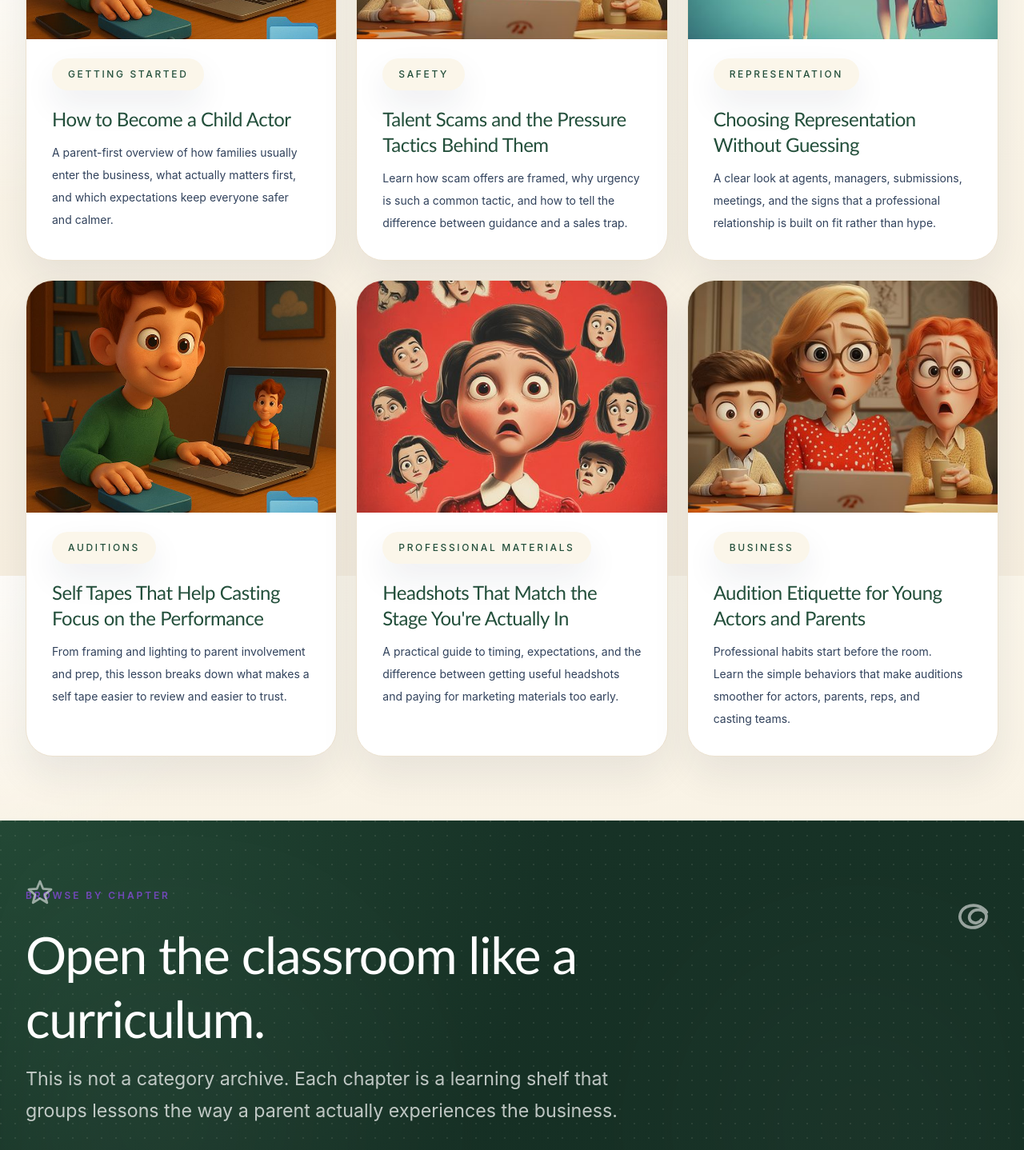
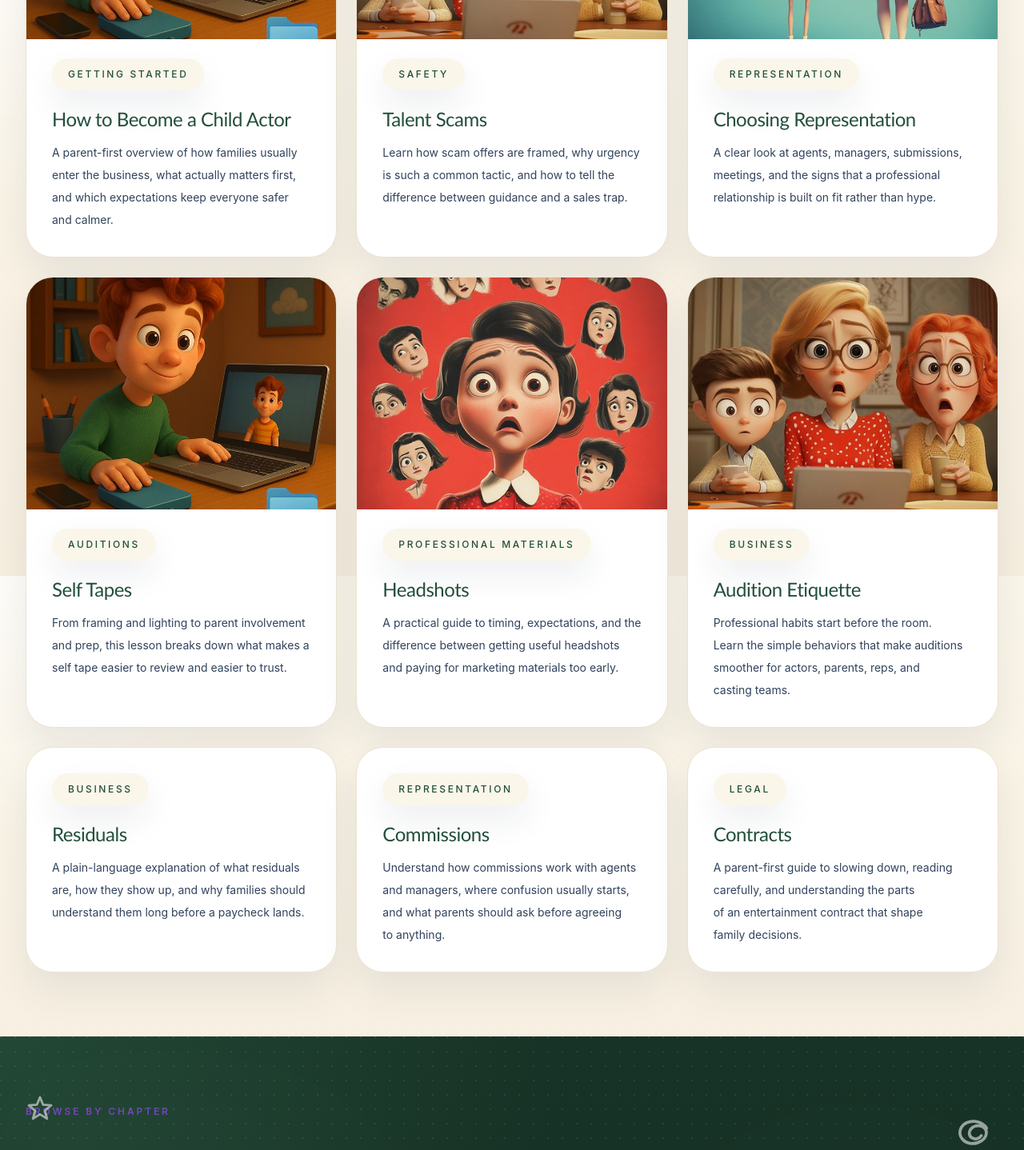
Before and after one commit to cor9/childactor101-site, a Next.js app: page /from-the-classroom in a window 1280 px wide. Shown: the part 1680-3118 px from the top of the page at 80% size. Built offline with nearby package versions, Linux system fonts and the light colour scheme.

Commit message:
Refine From the Classroom curriculum framing

```diff
--- a/src/app/from-the-classroom/page.tsx
+++ b/src/app/from-the-classroom/page.tsx
@@ -105,7 +105,7 @@ export default function FromTheClassroomPage() {
         <Container>
           <SectionHeader
             className="max-w-3xl"
-            description="These cornerstone lessons answer the questions parents ask first and return to most often. Think of them as the opening chapters of the Child Actor 101 textbook."
+            description="These cornerstone lessons answer the questions parents ask first and return to most often. Think of them as the opening chapters of the Child Actor 101 parent curriculum."
             descriptionClassName="mt-4 text-lg leading-8 text-ink-soft"
             label="Featured Lessons"
             title="Begin with the lessons that frame the whole classroom."
@@ -138,7 +138,7 @@ export default function FromTheClassroomPage() {
         <Container>
           <SectionHeader
             className="max-w-3xl"
-            description="This is not a category archive. Each chapter is a learning shelf that groups lessons the way a parent actually experiences the business."
+            description="This is a structured learning library. Each chapter is a learning shelf that groups lessons the way a parent actually experiences the business."
             descriptionClassName="mt-4 text-lg leading-8 text-white/72"
             label="Browse by Chapter"
             labelClassName="text-[#bcefdc]"
--- a/src/content/from-the-classroom.ts
+++ b/src/content/from-the-classroom.ts
@@ -11,7 +11,7 @@ export const featuredLessons = [
     imageAlt: images.chapterGettingStarted.alt,
   },
   {
-    title: "Talent Scams and the Pressure Tactics Behind Them",
+    title: "Talent Scams",
     description:
       "Learn how scam offers are framed, why urgency is such a common tactic, and how to tell the difference between guidance and a sales trap.",
     category: "Safety",
@@ -20,7 +20,7 @@ export const featuredLessons = [
     imageAlt: images.chapterForParents.alt,
   },
   {
-    title: "Choosing Representation Without Guessing",
+    title: "Choosing Representation",
     description:
       "A clear look at agents, managers, submissions, meetings, and the signs that a professional relationship is built on fit rather than hype.",
     category: "Representation",
@@ -29,7 +29,7 @@ export const featuredLessons = [
     imageAlt: images.chapterRepresentation.alt,
   },
   {
-    title: "Self Tapes That Help Casting Focus on the Performance",
+    title: "Self Tapes",
     description:
       "From framing and lighting to parent involvement and prep, this lesson breaks down what makes a self tape easier to review and easier to trust.",
     category: "Auditions",
@@ -38,7 +38,7 @@ export const featuredLessons = [
     imageAlt: images.homeHero.alt,
   },
   {
-    title: "Headshots That Match the Stage You're Actually In",
+    title: "Headshots",
     description:
       "A practical guide to timing, expectations, and the difference between getting useful headshots and paying for marketing materials too early.",
     category: "Professional Materials",
@@ -47,13 +47,34 @@ export const featuredLessons = [
     imageAlt: images.chapterTechnique.alt,
   },
   {
-    title: "Audition Etiquette for Young Actors and Parents",
+    title: "Audition Etiquette",
     description:
       "Professional habits start before the room. Learn the simple behaviors that make auditions smoother for actors, parents, reps, and casting teams.",
     category: "Business",
     href: "#chapter-business",
     imageSrc: images.chapterForParents.src,
     imageAlt: images.chapterForParents.alt,
+  },
+  {
+    title: "Residuals",
+    description:
+      "A plain-language explanation of what residuals are, how they show up, and why families should understand them long before a paycheck lands.",
+    category: "Business",
+    href: "#chapter-business",
+  },
+  {
+    title: "Commissions",
+    description:
+      "Understand how commissions work with agents and managers, where confusion usually starts, and what parents should ask before agreeing to anything.",
+    category: "Representation",
+    href: "#chapter-representation",
+  },
+  {
+    title: "Contracts",
+    description:
+      "A parent-first guide to slowing down, reading carefully, and understanding the parts of an entertainment contract that shape family decisions.",
+    category: "Legal",
+    href: "#chapter-legal",
   },
 ] as const;
 
```
